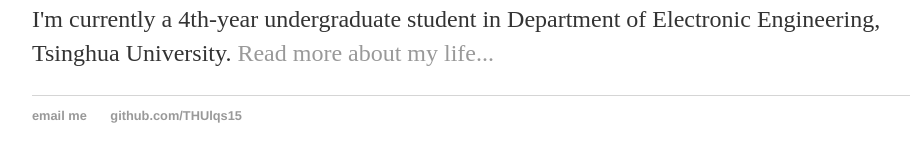
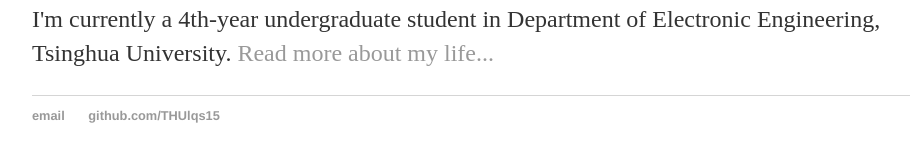
Before and after one commit to THUlqs15/THUlqs15.github.io, a Jekyll site: the page built from index.html, in a window 1280 px wide. Shown: the part 194-356 px from the top of the page, without its empty margins (160-1070 px from the left). Built offline with Jekyll 4.4.1, drawn with Linux system fonts in a browser that asks for light colours.

```diff
--- a/_layouts/default.html
+++ b/_layouts/default.html
@@ -21,7 +21,7 @@
 			</div><!-- /.container -->
 			<footer>
 	    		<ul>
-	        		<li><a href="mailto:thulqs15@gmail.com">email me</a></li>
+	        		<li><a href="mailto:thulqs15@gmail.com">email</a></li>
 	        		<li><a href="https://github.com/THUlqs15">github.com/THUlqs15</a></li>
 				</ul>
 			</footer>
```
